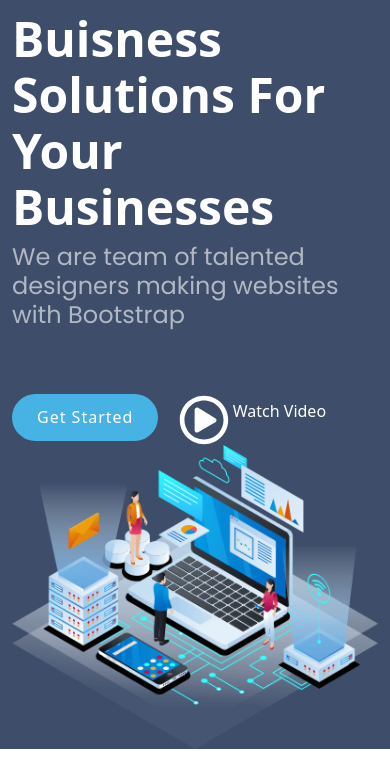
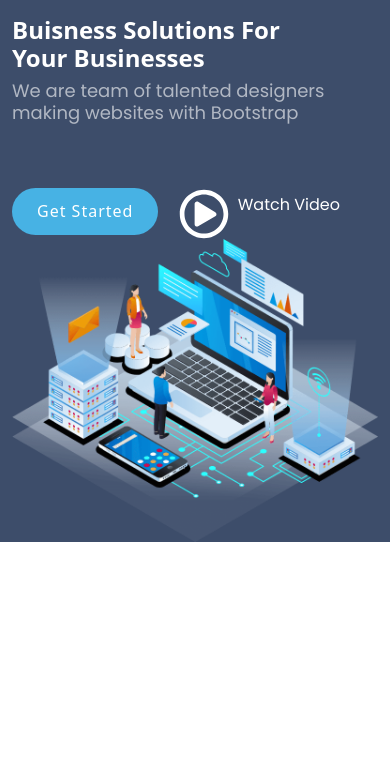
Before and after one commit to Dreezy305/consultancy_website, a website: page index.html in a window 390 px wide. Shown: the part 71-844 px from the top of the page. Drawn offline with nearby package versions, Linux system fonts and the light colour scheme.

Commit message:
working on intro section

```diff
--- a/scss/style.scss
+++ b/scss/style.scss
@@ -48,15 +48,23 @@ body {
       font-size: 48px;
       font-weight: 600;
       line-height: 56px;
+      @media screen and (max-width: 576px) {
+        font-weight: 300;
+        font-size: 24px;
+        line-height: 28px;
+        margin-top: 5px;
+      }
     }
     p {
       font-family: "Poppins";
       color: rgba(255, 255, 255, 0.6);
       font-size: 24px;
       margin-bottom: 50px;
+      @media screen and (max-width: 576px) {
+        font-size: 18px;
+      }
     }
     button {
-      margin-top: 50px;
       font-weight: 500;
       font-size: 16px;
       letter-spacing: 1px;
@@ -67,23 +75,26 @@ body {
       margin: 10px 0 0 0;
       color: #fff;
       background: #47b2e4;
+
+      &:hover {
+        background: #209dd8;
+      }
     }
-    & __media {
-      @media screen and (max-width: 576px) {
-        margin-bottom: 20px;
-      }
-      a {
-        margin-right: 2px;
+    a {
+      align-content: space-around;
+      img {
+        margin-right: 5px;
       }
       span {
-        margin-left: 3px;
+        font-family: "Poppins";
+        font-weight: 12px;
       }
     }
   }
   &intro__image {
     img {
       @media screen and (max-width: 576px) {
-        margin-top: 10px;
+        margin-top: 40px;
       }
     }
   }
```
Also changed, not shown: assets/css/style.css, 1 other file.
